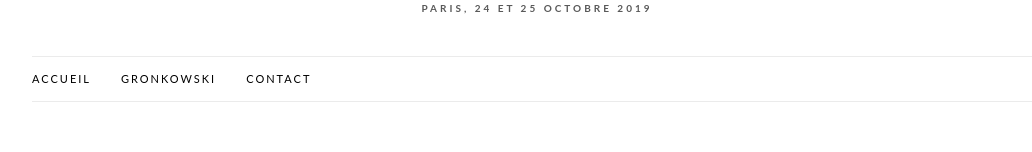
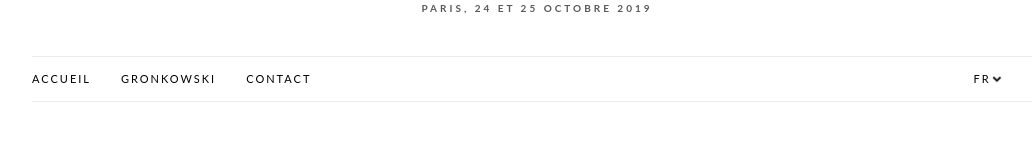
Before and after one commit to mustsee/lespritcurieux, a Nuxt app: page / in a window 1280 px wide. Shown: the part 168-320 px from the top of the page, without its empty margins (103-1135 px from the left). Built offline with nearby package versions, Linux system fonts and the light colour scheme.

Commit message:
add language dropdown

```diff
--- a/components/Navbar.vue
+++ b/components/Navbar.vue
@@ -1,12 +1,53 @@
 <template>
   <div class="navbar">
     <div class="menu">
-            <nuxt-link to="/"><div class="li">Accueil</div></nuxt-link>
-            <nuxt-link to="/gronkowski"><div class="li">Gronkowski</div></nuxt-link>
-            <nuxt-link to="/contact"><div class="li">Contact</div></nuxt-link>
+      <nuxt-link to="/">
+        <div class="li">Accueil</div>
+      </nuxt-link>
+      <nuxt-link to="/gronkowski">
+        <div class="li">Gronkowski</div>
+      </nuxt-link>
+      <nuxt-link to="/contact">
+        <div class="li">Contact</div>
+      </nuxt-link>
+      <div class="languages">
+        <div v-if="!displayDropdown" class="li" @mouseover="displayDropdown = true">
+          FR
+          <img src="/chevron_down.png" alt="Chevron down">
+        </div>
+        <div v-if="displayDropdown" @mouseleave="displayDropdown = false" class="dropdown">
+          <div v-for="item in items" :key="item.lang" class="item">
+            <nuxt-link to="">
+              <span>{{ item.lang }}</span>
+            </nuxt-link>
+          </div>
+        </div>
+      </div>
     </div>
   </div>
 </template>
+
+<script>
+export default {
+  data() {
+    return {
+      displayDropdown: false,
+      items: [
+        {
+          lang: 'fr',
+          to: '/'
+        },
+        {
+          lang: 'pl',
+          to: '/pl'
+        }
+      ]
+    }
+  }
+}
+</script>
+
+
 <style lang="scss" scoped>
 .navbar {
   @media (min-width: 768px) {
@@ -42,7 +83,61 @@
         color: #b49543;
       }
     }
+    .languages {
+      display: flex;
+      flex: 1;
+      justify-content: flex-end;
+      position: relative;
+      min-width: 48px;
+      .li {
+        width: 48px;
+        display: flex;
+        justify-content: center;
+        @media (max-width: 600px) {
+          margin-right: 0;
+        }
+        display: flex;
+        img {
+          height: 12px;
+          display: flex;
+          align-self: center;
+          color: red;
+        }
+        &:hover {
+          color: inherit;
         }
       }
-
+      .dropdown {
+        @media (max-width: 600px) {
+          right: 0;
+        }
+        position: absolute;
+        top: -39px;
+        right: 30px;
+        background-color: #fff;
+        .item {
+          display: flex;
+          justify-content: center;
+          align-items: center;
+          width: 48px;
+          height: 48px;
+          border: solid 1px #ebebeb;
+          &:last-child {
+            border-top: none;
+          }
+          a {
+            width: 100%;
+            height: 100%;
+            display: flex;
+            justify-content: center;
+            align-items: center;
+            &:hover {
+              background-color: #fafafa;
+            }
+          }
+        }
+      }
+    }
+  }
+}
 </style>
```
Also changed, not shown: static/chevron_down.png (added). Lines whose indentation alone changed are shown as unchanged.
